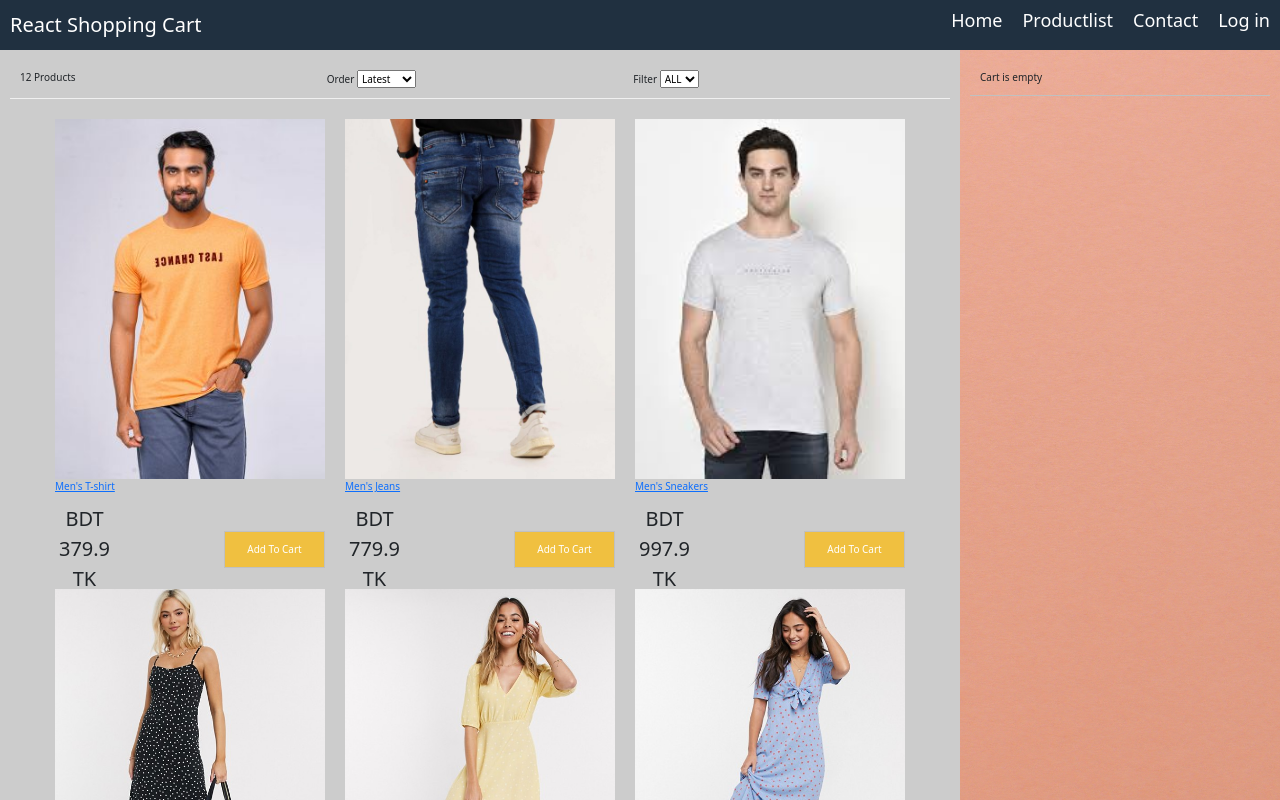
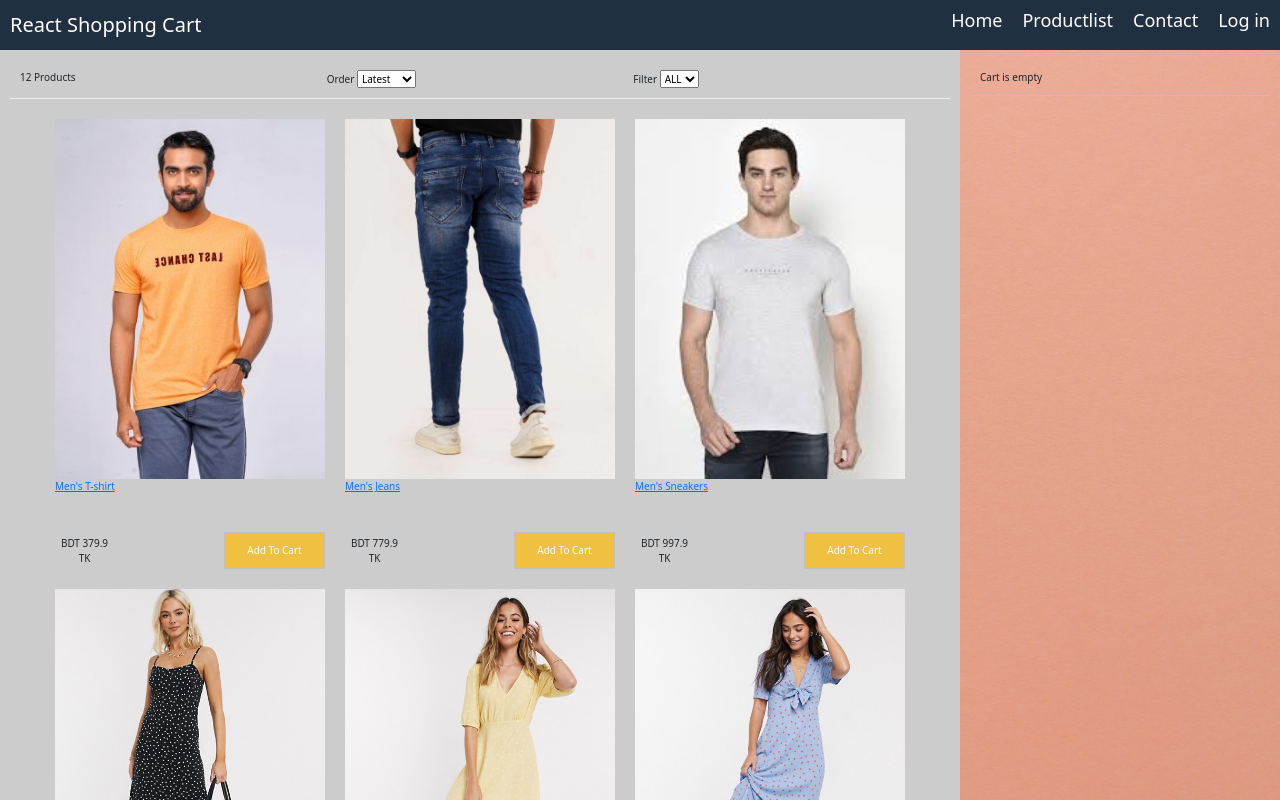
Before and after one commit to MusnudBillahFaysal/route-app-using-react-shoppingcart, a React (Create React App) app: page / in a window 1280 px wide. Shown: the top 800 px of the page. Built offline with nearby package versions, Linux system fonts and the light colour scheme.

Commit message:
updated css
updated css

```diff
--- a/src/index.css
+++ b/src/index.css
@@ -251,6 +251,7 @@ footer {
 }
 
 .product-price {
+  font: bold;
   display: flex;
   justify-content: space-between;
   align-items: center;
@@ -261,7 +262,9 @@ footer {
   flex: 1;
 }
 .product-price div {
-  font-size: 2rem;
+  display: flex;
+  justify-content: space-between;
+  align-items: center;
 }
 .button {
   padding: 1rem;
```
